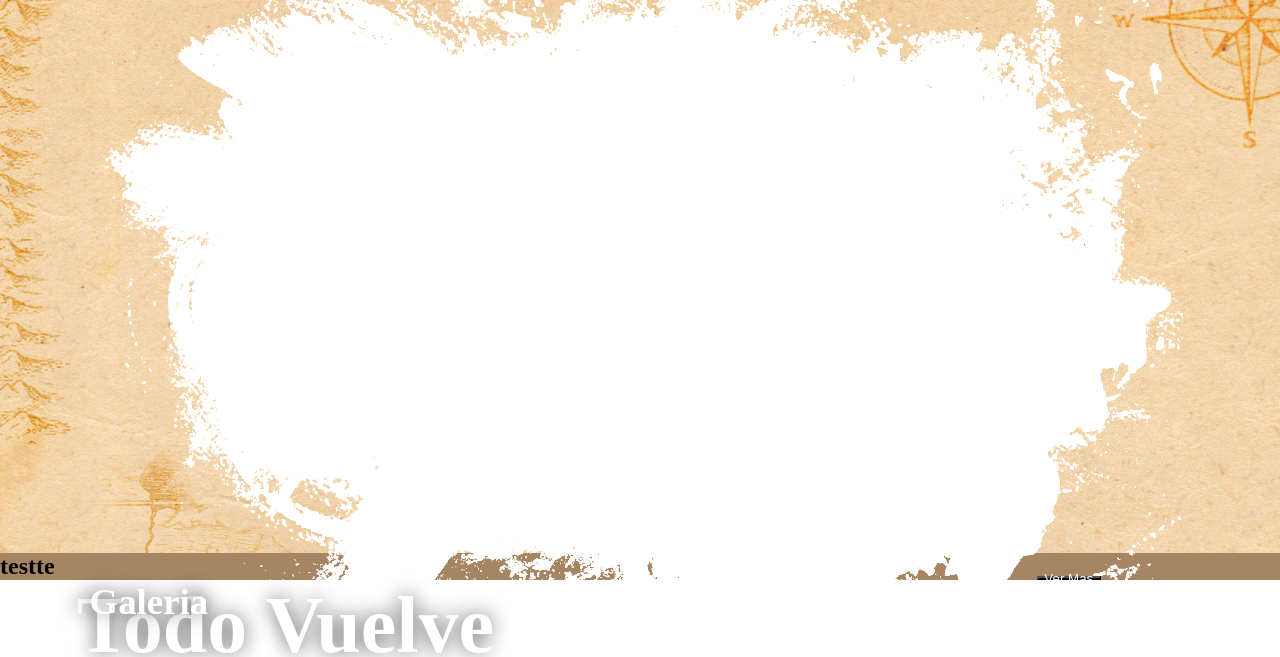
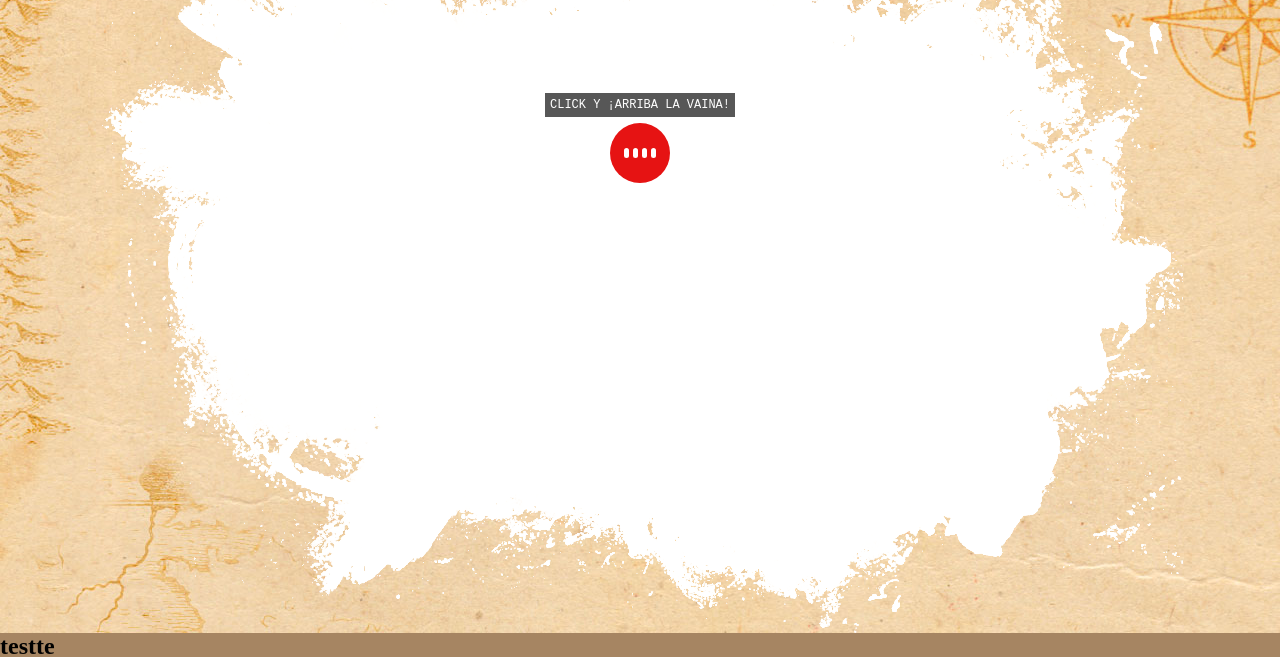
Before and after one commit to cpinillam/ch-sud-v01, a website: page public/index.html in a window 1280 px wide. Shown: the part 247-904 px from the top of the page. Drawn offline with Linux system fonts and the light colour scheme; animation ran at ten frames a second.

Commit message:
hero and cursor sound

```diff
--- a/public/index.html
+++ b/public/index.html
@@ -52,7 +52,18 @@
 
     </div>
 
-  <script src="./gallery.js"></script>
+    <div id="audioIcon">
+        <span class="audioLines"></span>
+        <span class="audioLines"></span>
+        <span class="audioLines"></span>
+        <span class="audioLines"></span>
+        <div class="texticon">Click y ¡Arriba la vaina!</div>
+    </div>
+
+
+
+  <script src="./js/gallery.js"></script>
   <script src="./js/canvas-hero.js"></script>
+  <script src="./js/cursor.js"></script>
 </body>
 </html>
--- a/public/js/canvas-hero.js
+++ b/public/js/canvas-hero.js
@@ -40,10 +40,11 @@ async function main() {
       requestAnimationFrame(frame);
     });
 
-    document.addEventListener('click', () =>{
-      video.muted = false;
-  },
-  {once:true})
+    canvas.addEventListener('click', () =>{
+
+
+      video.muted = !video.muted ? true : false;
+      })
 
   }
 
--- /dev/null
+++ b/public/js/cursor.js
@@ -0,0 +1,33 @@
+const circleLines = document.querySelectorAll('.audioLines');
+const circle = document.querySelector('#audioIcon');
+const area = document.querySelector('.canvas_hero');
+
+
+
+area.addEventListener("mousemove", (e)=>{
+    circle.style.left = e.pageX + "px";
+    circle.style.top = e.pageY + "px";
+} )
+
+area.addEventListener("mouseover", ()=>{
+
+  circle.classList.add('makeVisible');
+  circle.classList.remove('makeInvisible');
+});
+
+area.addEventListener("mouseout", ()=>{
+
+   circle.classList.remove('makeVisible');
+  circle.classList.add('makeInvisible');
+});
+
+
+area.addEventListener('click', audioToggle);
+
+function audioToggle() {
+  circle.querySelector(".texticon").classList.toggle('makeInvisible');
+
+  for(let i = 0; i < circleLines.length; i++) {
+    circleLines[i].classList.toggle('volumeChanges');
+  }
+}
--- /dev/null
+++ b/public/js/gallery.js
@@ -0,0 +1,40 @@
+let listOfPicture =[
+    {img: "./img/gallery/che5.jpg"},
+    {img: "./img/gallery/che1.jpg"},
+    {img: "./img/gallery/che2.jpg"},
+    {img: "./img/gallery/che3.jpg"},
+    {img: "./img/gallery/che4.jpg"}
+]
+
+let galleryPrincipal = document.getElementById("galleryPrincipal");
+let gallerySecundary = document.getElementById("gallerySecundary");
+
+function orderPicture(){
+    listOfPicture.reverse();
+}
+
+function printObjeto(gallery,galleryBox,photo) {
+    gallery.innerHTML +=`
+    <div class ="box ${galleryBox}">
+        <img class = "gallery__img" src="${photo}" alt="foto Che sudaka">
+    </div>
+    `
+}
+
+function printElemento(i,photo){
+    if(i==0){
+        printObjeto(galleryPrincipal,"gallery__xlBox__img",photo)
+    }
+    else{
+        printObjeto(gallerySecundary,"gallery__smallBox__img",photo)
+        }
+}
+
+function loadElemento(){
+    orderPicture();
+    for(let i=0;i<listOfPicture.length;i++){
+        let photo = listOfPicture[i].img
+        printElemento(i,photo);
+    }
+}
+loadElemento();
--- /dev/null
+++ b/public/sass/_cursor.scss
@@ -0,0 +1,74 @@
+
+.makeInvisible {
+    opacity:0 !important;
+  }
+
+  .makeVisible {
+    opacity:1 !important;
+  }
+
+
+  @keyframes heightAdjust {
+    100% {
+      height: 25px;
+    }
+  }
+
+  #audioIcon {
+    width: 60px;
+    height: 60px;
+    border-radius: 50%;
+    background-color: rgb(230, 19, 19);
+    display: flex;
+    justify-content: center;
+    align-items: center;
+    position: absolute;
+    top:50%;
+    left:50%;
+    transform: translate(-50%, -50%);
+    opacity:1;
+    pointer-events: none;
+
+    -webkit-transition: top 0.01s ease-out, left 0.01s ease-out, opacity 0.2s ease-out;
+    -moz-transition: top 0.01s ease-out, left 0.01s ease-out, opacity 0.2s ease-out;
+    -o-transition: top 0.01s ease-out, left 0.01s ease-out, opacity 0.2s ease-out;
+    transition: top 0.01s ease-out, left 0.01s ease-out, opacity 0.2s ease-out;
+
+
+    .texticon {
+      position:absolute;
+      color: white;
+      font-size: 12px;
+      top: -30px;
+      width: max-content;
+      text-align: center;
+      opacity: 1;
+      transition: all .2s;
+      background-color: rgba(0, 0, 0, 0.658);
+      padding: 5px;
+    text-transform: uppercase;
+    font-family: monospace;
+
+    }
+
+    span {
+      display: inline-block;
+      margin: 0 2px;
+      width: 5px;
+      height: 10px;
+      border-radius: 5px;
+      background-color: white;
+      transition: height .5s ease, background-color .3s linear;
+    }
+
+    .volumeChanges {
+
+      @for $i from 0 through 3 {
+
+        &:nth-child(#{$i + 1}) {
+
+          animation: heightAdjust .25s (#{$i/4}s) infinite linear alternate;
+        }
+      }
+    }
+  }
--- a/public/sass/layout.scss
+++ b/public/sass/_layout.scss
@@ -61,6 +61,9 @@
     display: flex;
     align-items: center;
 
+    img {
+      max-width: 100%;
+    }
 
   }
 }
@@ -73,19 +76,21 @@
 
 .hero{
   width: 100%;
-  height: 100vh;
+  height: fit-content;
   max-height: 1024px;
   background-image: url("./../img/layout/bg-hero.jpg");
   background-position: top center;
   background-repeat: repeat-x;
 
     .container-row {
-      padding-top: 200px;
+      padding-top: 160px;
     }
 
     .canvas_hero{
       width: 100%;
       max-width: 1280px;
+      max-height: 100%;
+
     }
 }
 
--- a/public/sass/main.scss
+++ b/public/sass/main.scss
@@ -1,5 +1,6 @@
-@use "./layout.scss";
-@use "./gallery.scss";
+@use "layout.scss";
+@use "gallery.scss";
+@use "cursor";
 
 
  * {
```
Also changed, not shown: public/css/main.css, public/img/gallery/che1.jpg (added), public/img/gallery/che2.jpg (added), public/img/gallery/che3.jpg (added), public/img/gallery/che4.jpg (added), public/img/gallery/che5.jpg (added), public/sass/_gallery.scss (renamed from public/sass/gallery.scss), 2 other files.
